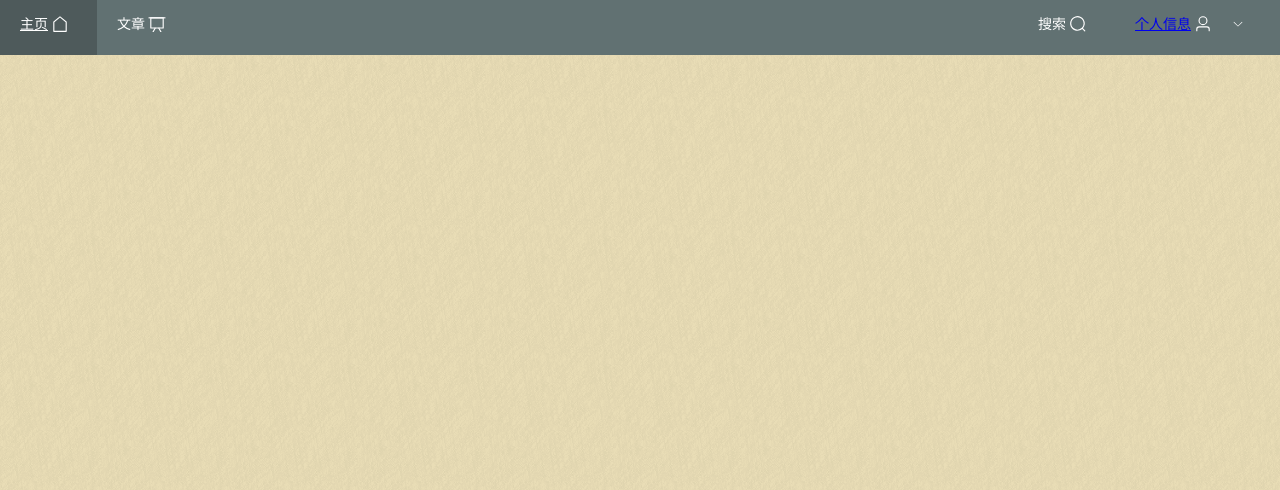
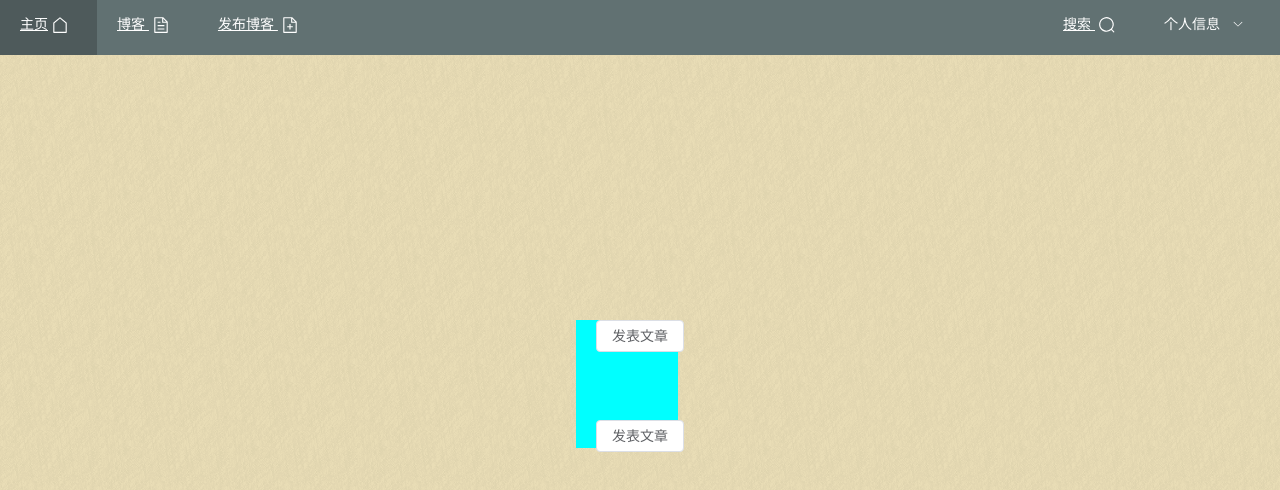
Before and after one commit to leeguo2015/inception, a Vue app in the folder web/: page /search in a window 1280 px wide. Before the commit this address had no page. Shown: the top 490 px of the page. Built offline with nearby package versions, Linux system fonts and the light colour scheme.

Commit message:
web menu

```diff
--- a/web/src/components/Menu.vue
+++ b/web/src/components/Menu.vue
@@ -2,30 +2,41 @@
   <el-menu :default-active="activeIndex" class="el-menu-demo padding1" mode="horizontal" background-color="#617172"
     text-color="#fff" :ellipsis="false" @select="handleSelect">
 
-        <el-menu-item index="0">
-            <router-link to="/">主页</router-link> <el-icon>
+    <el-menu-item index="home">
+      <router-link to="/home">主页<el-icon>
           <House />
+        </el-icon>
+      </router-link>
+    </el-menu-item>
+    <el-menu-item index="blog_list">
+      <router-link to="/blog_list"> 博客 <el-icon>
+          <Document />
+        </el-icon></router-link>
+    </el-menu-item>
+    <el-menu-item router="true" index="/blog_add">
+      <router-link to="/blog_add">发布博客
+        <el-icon>
+          <DocumentAdd />
+        </el-icon>
+      </router-link>
 
-            </el-icon>
-        </el-menu-item>
-        <el-menu-item index="2">
-            文章 <el-icon>
-                <DataBoard />
-            </el-icon>
     </el-menu-item>
     <div class="flex-grow" />
-        <el-menu-item index="3">
-            搜索
+    <el-menu-item router="true" index="/search" collapse-close-icon="Search">
+      <router-link to="/search">搜索
         <el-icon>
           <Search />
         </el-icon>
+      </router-link>
     </el-menu-item>
-        <el-sub-menu index="4">
-            <template #title><router-link to="/login">个人信息 </router-link><el-icon>
-                    <User />
-                </el-icon></template>
-            <el-menu-item index="2-1">个人信息</el-menu-item>
-            <el-menu-item index="2-1">注销</el-menu-item>
+    <el-sub-menu index="/login">
+      <template #title>
+
+        个人信息
+        <!-- <div class="icon"><el-icon><User /></el-icon></div> -->
+      </template>
+      <el-menu-item index="personal"> <router-link to="/personal">个人信息</router-link></el-menu-item>
+      <el-menu-item index="logout"><router-link to="/logout">注销</router-link></el-menu-item>
     </el-sub-menu>
   </el-menu>
 </template>
@@ -47,16 +58,18 @@
 </script>
 
 <style>
+.icon {
+  margin: 0 4px;
+}
+
 .padding1 {
   padding: 0 1rem;
   width: 100%;
-    border-bottom: solid 0px var(--el-border-color-base)!important;
+  border-bottom: solid 0px var(--el-border-color-base) !important;
 
 }
 
 .flex-grow {
   flex-grow: 1;
 }
-
-
 </style>
--- a/web/src/router/index.js
+++ b/web/src/router/index.js
@@ -1,6 +1,7 @@
 import { createRouter, createWebHistory } from 'vue-router'
 import HomeView from '../views/HomeView.vue'
 import LoginView from '../views/LoginView.vue'
+import publish from '../views/blog/publish.vue'
 
 const router = createRouter({
   history: createWebHistory(import.meta.env.BASE_URL),
@@ -19,6 +20,15 @@ const router = createRouter({
       path:'/login',
       name: 'login',
       component: LoginView
+    },
+    {
+      path:'/blog_add',
+      name: 'blog_add',
+      component: publish
+    },    {
+      path:'/search',
+      name: 'search',
+      component: publish
     }
   ]
 })
--- /dev/null
+++ b/web/src/views/blog/publish.vue
@@ -0,0 +1,55 @@
+<template>
+    <div id="article-container">
+      <el-container>
+        <el-header>
+          <el-button @click="createArticle">发表文章</el-button>
+        </el-header>
+        <el-main>
+          <el-article v-for="article in articles" :key="article.id">
+            <el-article-header>
+              <el-article-title>{{ article.title }}</el-article-title>
+              <el-article-meta>发布于 {{ article.createdAt }}</el-article-meta>
+            </el-article-header>
+            <el-article-content>{{ article.content }}</el-article-content>
+          </el-article>
+        </el-main>
+        <el-footer>
+          <el-button @click="createArticle">发表文章</el-button>
+        </el-footer>
+      </el-container>
+    </div>
+  </template>~
+
+  <script>
+  export default {
+    data() {
+      return {
+        articles: [],
+        newArticle: {
+          title: '',
+          content: ''
+        }
+      }
+    },
+    methods: {
+      createArticle() {
+        if (!this.newArticle.title || !this.newArticle.content) {
+          this.$message.error('请填写标题和内容！');
+          return;
+        }
+        this.articles.push({ ...this.newArticle, id: Date.now() });
+        this.$message.success('文章发表成功！');
+        this.newArticle = { title: '', content: '' };
+      }
+    }
+  }
+  </script>
+
+  <style scoped>
+
+#article-container{
+  background-color: aqua;
+  height: 80%;
+  width: 80%;
+}
+</style>
```
Lines whose indentation alone changed are shown as unchanged.
